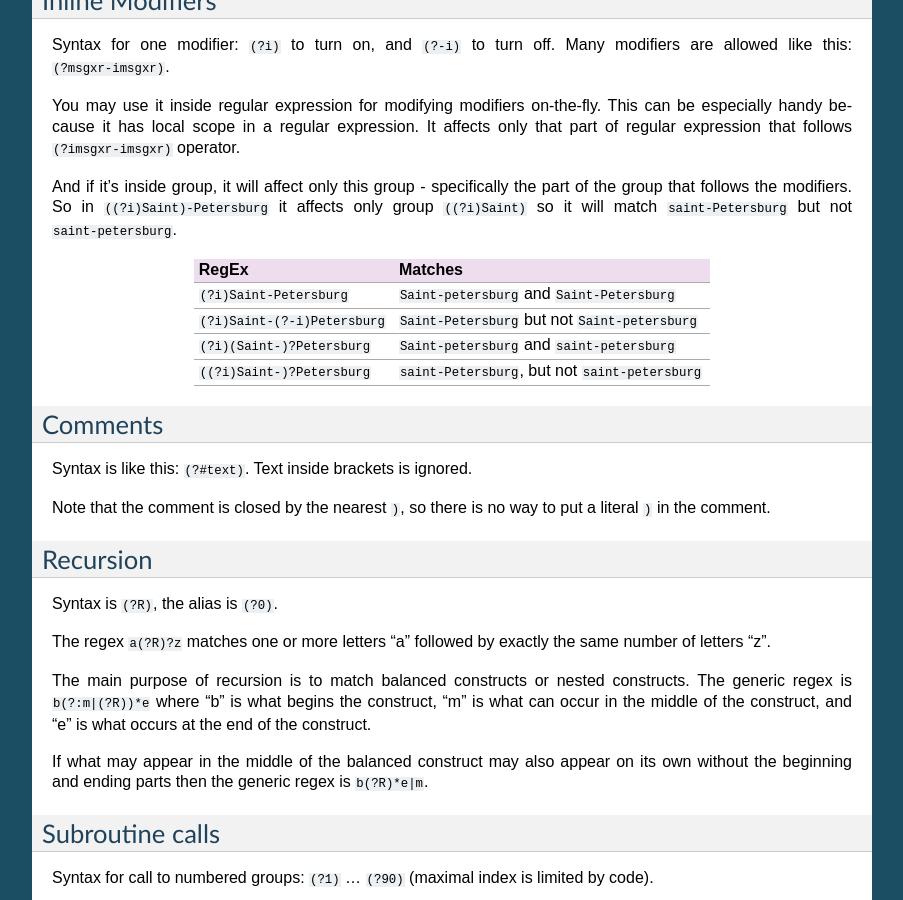
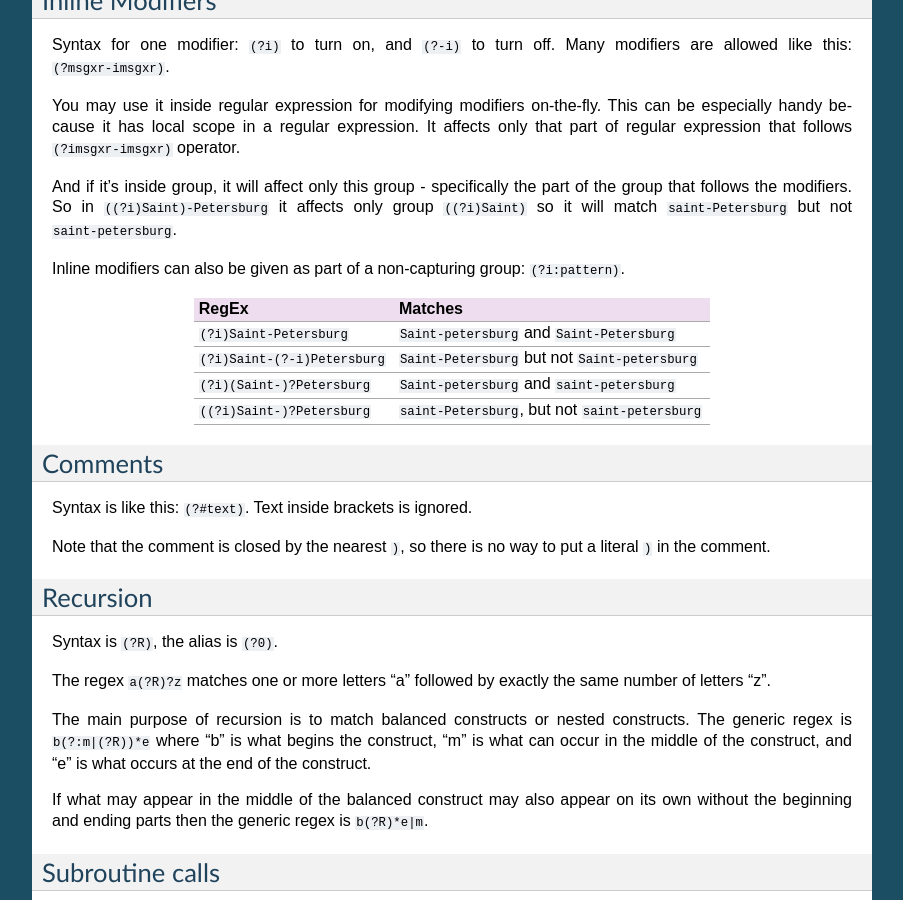
Before and after one commit to andgineer/TRegExpr, a Sphinx documentation site: the page built from docs/regular_expressions.rst, in a window 1280 px wide and 900 px high, scrolled down 9096 px. Shown: the whole window, without its empty margins (198-1101 px from the left). Built offline with Sphinx 7.4.7, drawn with Linux system fonts in a browser that asks for light colours.

Commit message:
docs: inline modifiers

```diff
--- a/docs/regular_expressions.rst
+++ b/docs/regular_expressions.rst
@@ -627,6 +627,8 @@ that follows the modifiers. So in ``((?i)Saint)-Petersburg`` it affects
 only group ``((?i)Saint)`` so it will match ``saint-Petersburg``
 but not ``saint-petersburg``.
 
+Inline modifiers can also be given as part of a non-capturing group: ``(?i:pattern)``.
+
 ============================= ==================================================
 RegEx                         Matches
 ============================= ==================================================
```
